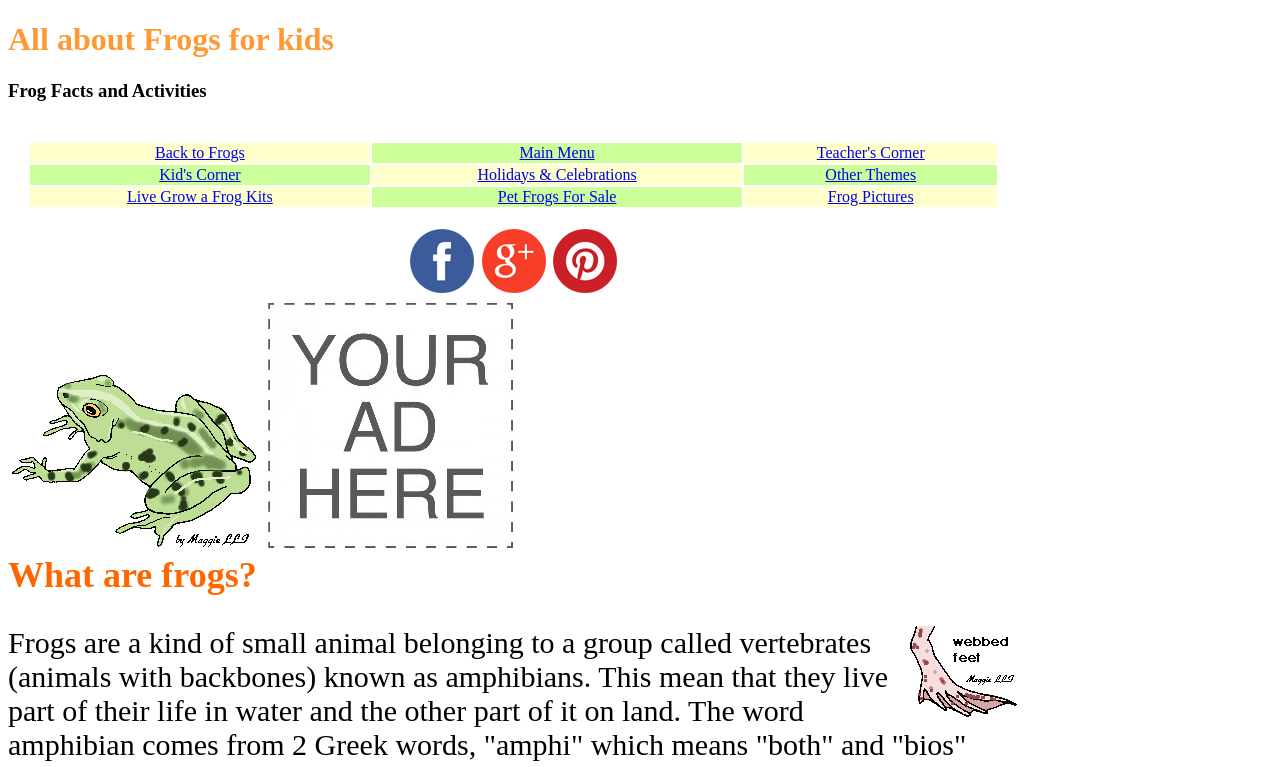
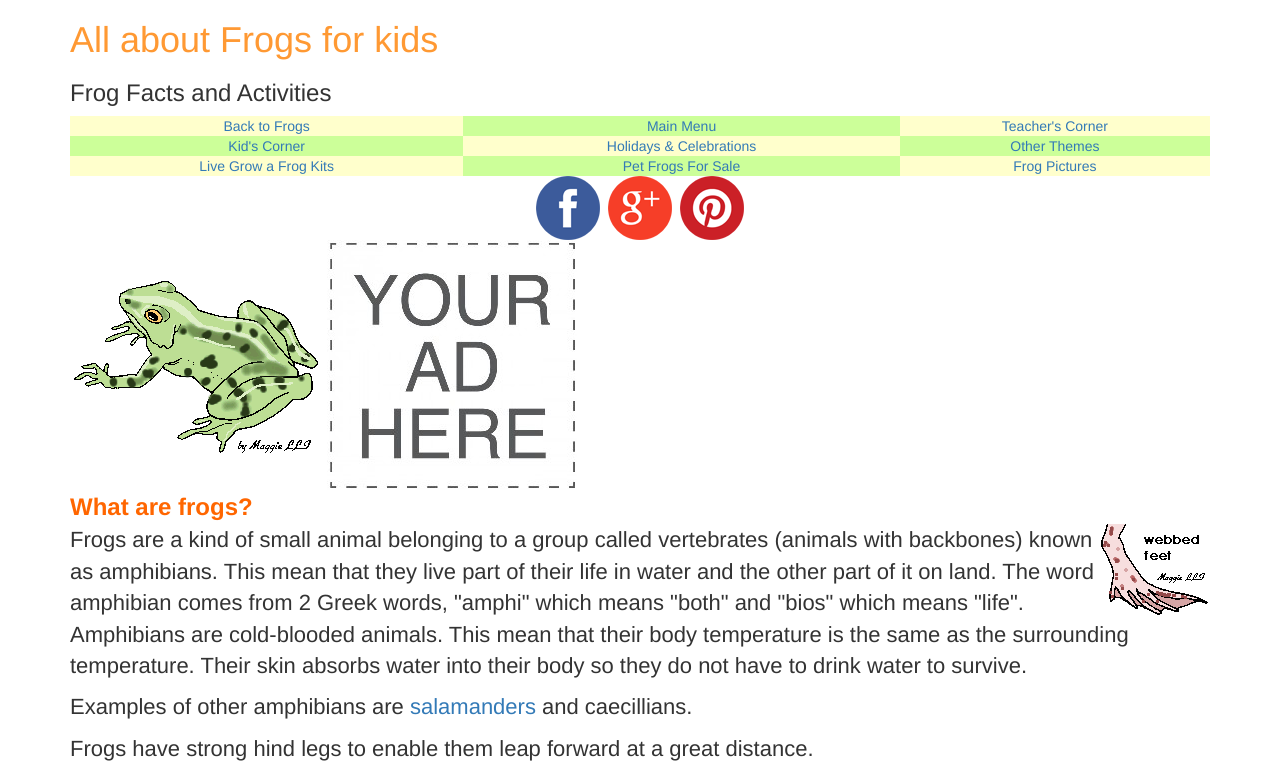
Before and after one commit to StevenEdelmann/reverse_engineer, a plain HTML site: page frogs/index.html in a window 1280 px wide. Shown: the top 767 px of the page. Drawn offline with nearby package versions, Linux system fonts and the light colour scheme.

Commit message:
some final changes to the frog site

```diff
--- a/frogs/index.html
+++ b/frogs/index.html
@@ -3,10 +3,15 @@
 <head>
 	<title>All About Frogs for kids and teachers | kiddyhouse.com/Themes/frogs</title>
 	<link rel="stylesheet" type="text/css" href="style.css">
+
+	<!-- Latest compiled and minified Bootstrap CSS -->
+	<link rel="stylesheet" href="https://maxcdn.bootstrapcdn.com/bootstrap/3.3.5/css/bootstrap.min.css" integrity="sha512-dTfge/zgoMYpP7QbHy4gWMEGsbsdZeCXz7irItjcC3sPUFtf0kuFbDz/ixG7ArTxmDjLXDmezHubeNikyKGVyQ==" crossorigin="anonymous">
+	<!-- Optional theme Bootstrap-->
+	<link rel="stylesheet" href="https://maxcdn.bootstrapcdn.com/bootstrap/3.3.5/css/bootstrap-theme.min.css" integrity="sha384-aUGj/X2zp5rLCbBxumKTCw2Z50WgIr1vs/PFN4praOTvYXWlVyh2UtNUU0KAUhAX" crossorigin="anonymous">
 </head>
 	<body>
 
-		<div class="main_div">
+		<div class="container">
 
 			<h1 id="head-title">All about Frogs for kids</h1>
 			<h3>Frog Facts and Activities</h3>
--- a/frogs/style.css
+++ b/frogs/style.css
@@ -2,13 +2,9 @@
 	color: rgb(255, 153, 51);
 }
 
-.main_div{
-	width: 80%;
-}
-
 table {
 	width: 100%;
-	border: 0;
+	border: 10px;
 	padding: 20px;
 }
 
@@ -28,12 +24,12 @@ table {
 }
 
 p {
-	font-size: 30px;
+	font-size: 22px;
 }
 
 b {
 	color: rgb(255, 102, 0);
-	font-size: 36px;
+	font-size: 24px;
 }
 
 #jumpfrog {
```
Also changed, not shown: frogs/readme.txt.
